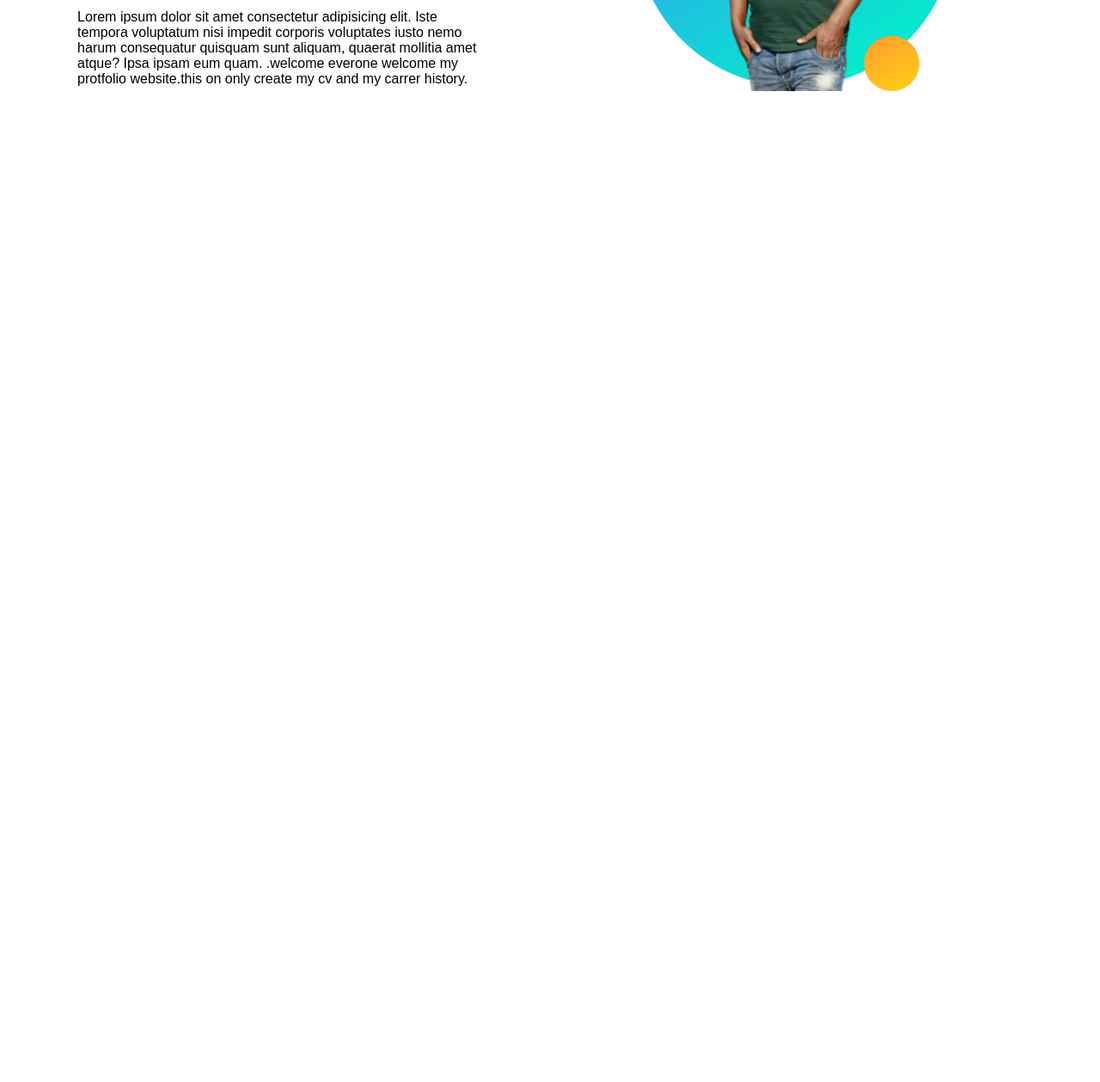
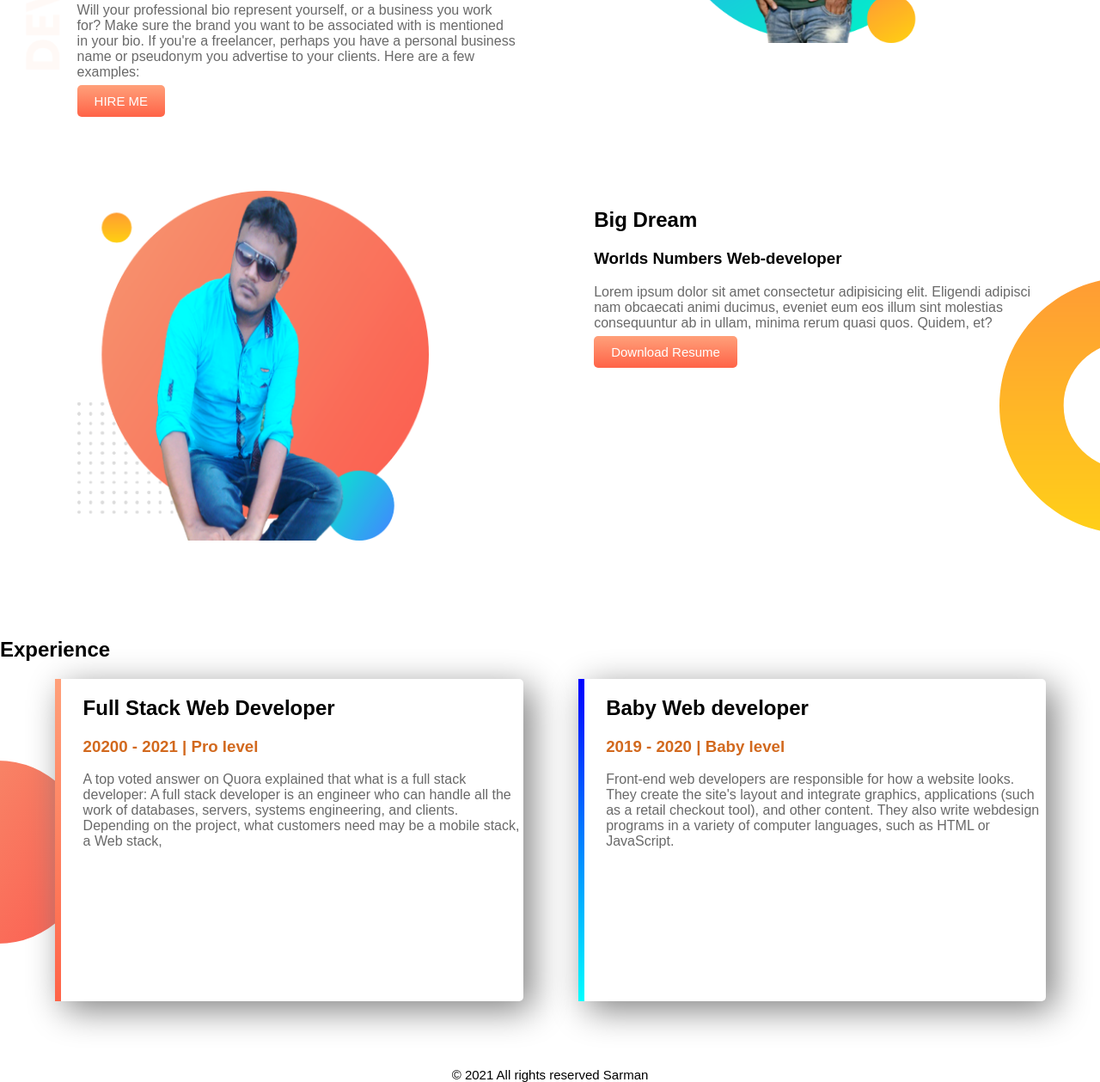
Before and after one commit to mdsarman/Sarman-Web-Protfolio, a plain HTML site: page index.html in a window 1280 px wide. Shown: the part 278-1537 px from the top of the page at 86% size. Before the commit the page ends 800 px from the top, so only its background shows below. Drawn offline with Linux system fonts and the light colour scheme.

Commit message:
ad my website

```diff
--- a/index.html
+++ b/index.html
@@ -9,15 +9,45 @@
     <link rel="stylesheet" href="style.css">
 </head>
 <body>
-    <section>
+    <section class="top-banner">
             <div class="helf-width">
                 <h1>Welcome</h1>
                 <h1><span class="name-heighlilght">Sarman </span>Website </h1>
                 <h3>World Class Web-developer</h3>
-                <p>Lorem ipsum dolor sit amet consectetur adipisicing elit. Iste tempora voluptatum nisi impedit corporis voluptates iusto nemo harum consequatur quisquam sunt aliquam, quaerat mollitia amet atque? Ipsa ipsam eum quam. .welcome everone welcome my protfolio website.this on only create my cv and my carrer history.</p>
+                <p>Will your professional bio represent yourself, or a business you work for? Make sure the brand you want to be associated with is mentioned in your bio. If you're a freelancer, perhaps you have a personal business name or pseudonym you advertise to your clients. Here are a few examples:</p>
+                <a class="link-btn"target="_blank" href="https://www.linkedin.com/in/sarman-khan-55b165203/">HIRE ME</a>
 
             </div>
             <div class="helf-width"><img src="images/profile1.png" alt=""></div>
     </section>
+
+    <section class="dream-area">
+            <div class="helf-width">
+                <img src="images/second.png" alt="">
+            </div>
+            <div class="helf-width">
+                <h2>Big Dream</h2>
+                <h3>Worlds Numbers Web-developer</h3>
+                <p>Lorem ipsum dolor sit amet consectetur adipisicing elit. Eligendi adipisci nam obcaecati animi ducimus, eveniet eum eos illum sint molestias consequuntur ab in ullam, minima rerum quasi quos. Quidem, et?</p>
+                <a class="link-btn" target="_blank"href="#">Download Resume</a>
+            </div>
+    </section>
+
+    <Section class="experienc-area">
+        <h2>Experience</h2>
+        <div id="full" class="helf-width single">
+            <h2>Full Stack Web Developer</h2>
+            <h3 class="name-heighlilght">20200 - 2021 | Pro level</h3>
+            <p>A top voted answer on Quora explained that what is a full stack developer: A full stack developer is an engineer who can handle all the work of databases, servers, systems engineering, and clients. Depending on the project, what customers need may be a mobile stack, a Web stack,</p>
+        </div>
+            <div id="fully"class="helf-width single">
+                   <h2>Baby Web developer</h2>
+                   <h3 class="name-heighlilght">2019 - 2020 | Baby level</h3>
+                   <p>Front-end web developers are responsible for how a website looks. They create the site's layout and integrate graphics, applications (such as a retail checkout tool), and other content. They also write webdesign programs in a variety of computer languages, such as HTML or JavaScript.</p>
+
+            </div>
+
+    </Section>
+    <footer>© 2021 All rights reserved Sarman</footer>
 </body>
 </html>
--- a/style.css
+++ b/style.css
@@ -1,6 +1,7 @@
 body{
     font-family: 'Poppins', sans-serif;
-    width: 1173px;;
+    margin:0;
+
 }
 h1{
     font-size: 50px;
@@ -22,5 +23,58 @@ h1{
 }
 
 .helf-width img{
-    width:100%;
+    width:80%;
 }
+.top-banner{
+
+    background-image: url(images/top-banner.png);
+    background-repeat: no-repeat;
+}
+section{
+    height: 500px;
+    width: auto;
+}
+.link-btn{
+    text-decoration: none;
+    background-image:linear-gradient(lightsalmon,tomato);
+    font-size:15px;
+    border-radius: 5px;
+    padding: 10px 20px;
+    color: #fff;
+    font-weight: 200;
+}
+p{
+    color: dimgray;
+}
+.dream-area{
+    background-image: url(images/dream-bg.png);
+    background-repeat: no-repeat;
+    background-position: right;
+}
+.single{
+    box-shadow: 10px 10px 40px gray;
+    border-radius: 5px;
+    height: 75%;
+    background-color: white;
+}
+
+.experienc-area{
+    background-image: url(images/exp-bg.png);
+    background-repeat: no-repeat;
+    background-position: left;
+}
+#full{
+    border-left: 7px solid;
+    border-image:linear-gradient(lightsalmon,tomato);
+    border-image-slice: 1;
+}
+#fully{
+    border-left:7px solid;
+    border-image: linear-gradient(180deg,blue,cyan);
+    border-image-slice: 1;
+
+}
+footer{
+    text-align: center;
+    font-size: 15px;
+}
```
Also changed, not shown: images/dream-bg.png (added), images/exp-bg.png (added), images/jhankar.png (added), images/jhankar2.png (added), images/my-bg.png (added), images/my-bg2.png (added), images/second.png (added), images/top-banner.png (added).
